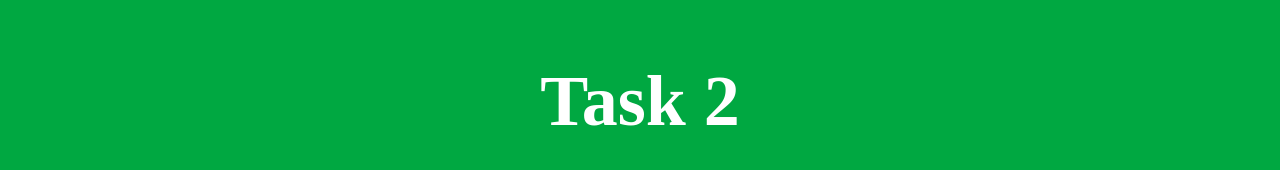
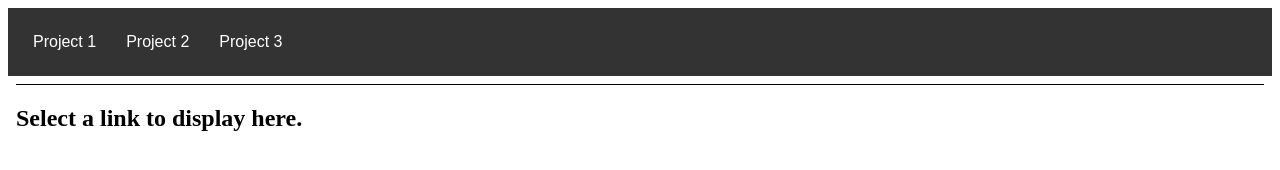
Before and after one commit to ckuthadi/front-end, a plain HTML site: page index.html in a window 1280 px wide. Drawn offline with Linux system fonts and the light colour scheme.

Commit message:
Update index.html

```diff
--- a/index.html
+++ b/index.html
@@ -1,16 +1,11 @@
 <!DOCTYPE html>
 <html>
     <head>
-        <style>
-            body{
-                background-color: rgb(0, 168, 65);
-                color: white;
-                text-align: center;
-                font-size: 48px;
-            }
-        </style>
+        <link rel="stylesheet" href="style.css" />
     </head>
     <body>
-        <h2>Task 2</h2>
+        <nav id="navPanel"></nav>
+        <iframe id="content" src="landing.html"></iframe>
+        <script src="script.js"></script>
     </body>
 </html>
```
